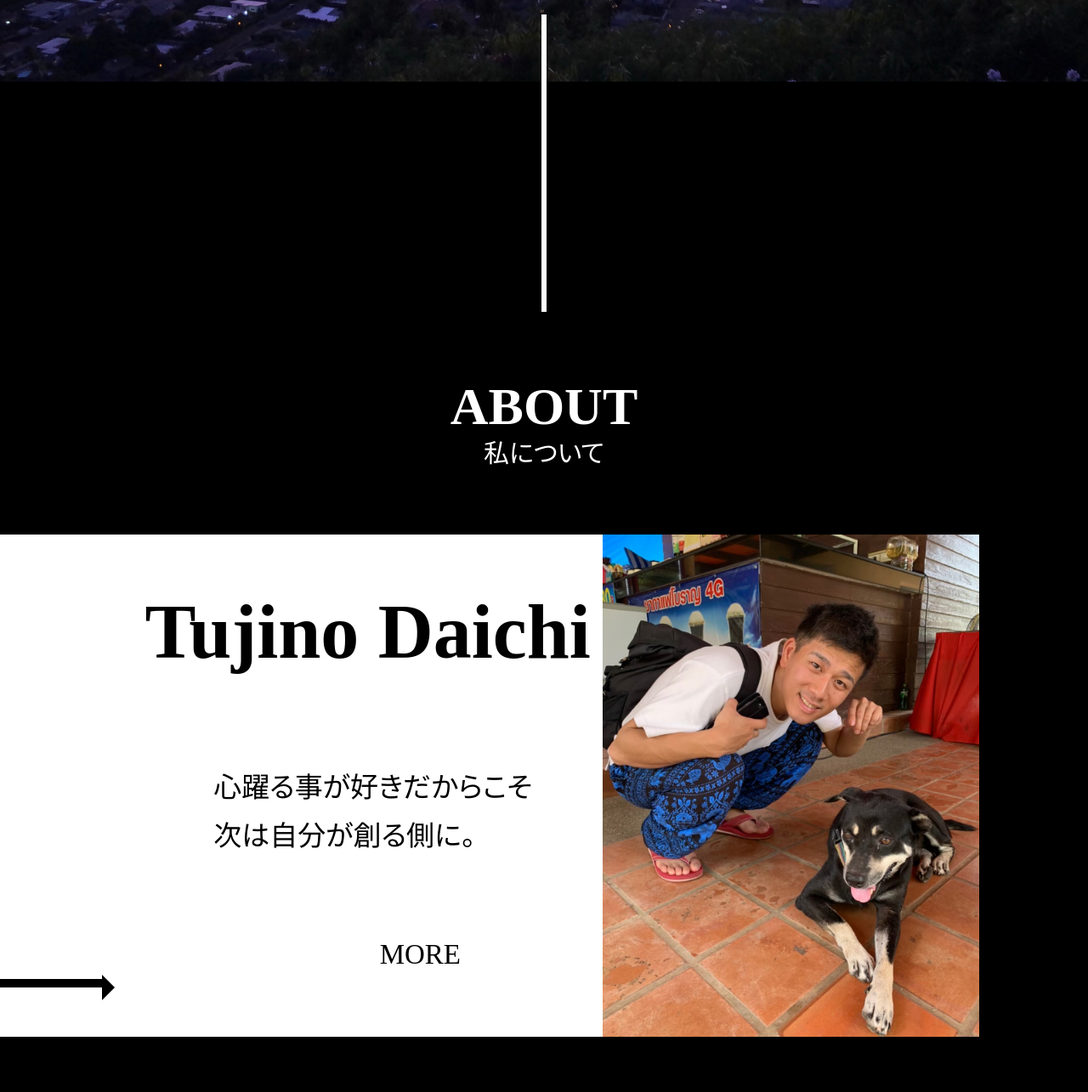
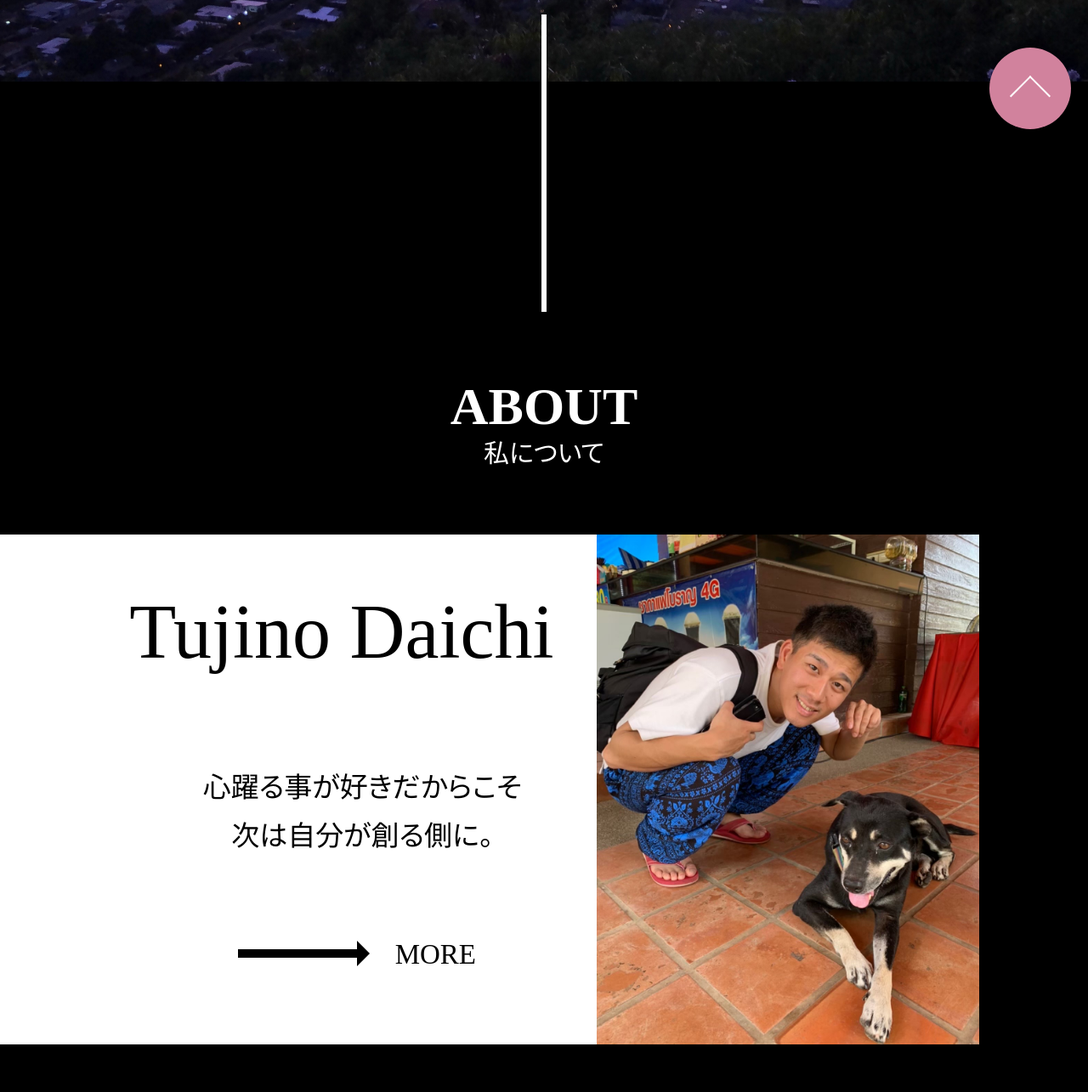
Before and after one commit to DaichiTsujino/potoforio, a plain HTML site: page index.html in a window 1280 px wide. Shown: the part 624-1909 px from the top of the page at 85% size. Drawn offline with nearby package versions, Linux system fonts and the light colour scheme.

Commit message:
修正１
修正１

```diff
--- a/css/style.css
+++ b/css/style.css
@@ -18,9 +18,9 @@ dl {
     padding: 0;
     line-height: 1;
     color: #000000;
-    font-family: "A1 Mincho", "游明朝", YuMincho, "Hiragino Mincho ProN W3",
+    /* font-family: "A1 Mincho", "游明朝", YuMincho, "Hiragino Mincho ProN W3",
         "ヒラギノ明朝 ProN W3", "Hiragino Mincho ProN", "HG明朝E", "ＭＳ Ｐ明朝",
-        "ＭＳ 明朝", serif;
+        "ＭＳ 明朝", serif; */
     font-feature-settings: "palt";
 }
 
@@ -47,6 +47,7 @@ img {
 
 body {
     background-color: #000000;
+    font-family: ヒラギノ丸ゴ ProN W4;
 }
 
 /* ヘッダー */
@@ -63,6 +64,17 @@ body {
     display: flex;
     justify-content: space-between;
     margin-right: 6.09%;
+    margin-top: 20px;
+    font-family: 筑紫B丸ゴシック;
+    font-weight: bold;
+}
+
+h1 {
+    padding-left: 30px;
+}
+
+.header_container nav ul {
+    padding-top: 15px;
 }
 
 .nav {
@@ -78,8 +90,8 @@ nav li a {
     font-weight: bold;
     display: block;
     width: 200px;
-    /* color: #fff; */
     text-align: center;
+    color: #fff;
 }
 
 .hyoudai {
@@ -90,6 +102,8 @@ nav li a {
     font-size: 70px;
     text-align: center;
     margin-top: -550px;
+    font-family: 筑紫B丸ゴシック;
+    font-weight: bold;
 }
 
 .ton p {
@@ -111,6 +125,8 @@ h2 {
     font-size: 62px;
     text-align: center;
     color: #fff;
+    font-family: 筑紫B丸ゴシック;
+    font-weight: bold;
 }
 
 /* <!-- about 私について --> */
@@ -126,20 +142,27 @@ h2 {
     text-align: center;
     color: #fff;
     padding-top: 10px;
+    /* font-family: ヒラギノ丸ゴ ProN W4; */
 }
 
 .about_content {
     background-color: #fff;
     margin-right: 10%;
-    height: 591px;
+    height: 600px;
     max-width: 100%;
+    text-align: center;
 }
 
-h3 {
+.about_content2 {
+    width: 700px;
+}
+
+.name {
     /* text-align: center; */
     font-size: 90px;
     padding-left: 14.8%;
     padding-top: 70px;
+    /* font-family: ヒラギノ丸ゴ ProN W4; */
 }
 
 .about_content p {
@@ -149,22 +172,24 @@ h3 {
     padding-bottom: 105px;
     line-height: 1.75;
     display: block;
+    /* font-family: ヒラギノ丸ゴ ProN W4; */
 }
 
-h4 {
-    zoom: 0.4;
-    /* width: 50%; */
+.ware {
+    width: 450px;
     float: right;
-    margin-top: -1225px;
+    margin-top: -600px;
     position: relative;
+    margin-right: 10%;
 }
 
 .arrow {
     display: inline-block;
     height: 10px;
-    width: 120px;
+    width: 130px;
     position: relative;
-    top: 30px;
+    top: -5px;
+    padding-right: 10px;
     background-color: #000000;
 }
 
@@ -175,21 +200,21 @@ h4 {
     height: 0;
     border: 15px solid transparent;
     border-left: 15px solid;
-    left: 120px;
-    top: -5px;
+    left: 140px;
+    top: -10px;
 }
 
 .arrow_text {
     position: relative;
     font-size: 33px;
-    padding-left: 250px;
+    padding-left: 220px;
     margin-top: -150px;
 }
 
 /* <!-- WORK 製作したもの --> */
 
 .wrap2 {
-    padding-bottom: 160px;
+    padding-bottom: 100px;
     margin-top: 180px;
     padding-top: 80px;
     text-align: center;
@@ -214,6 +239,7 @@ h4 {
     margin: 0 auto;
     padding-left: 10px;
     padding-right: 10px;
+    /* font-family: ヒラギノ丸ゴ ProN W4; */
 }
 h5 {
     font-size: 35px;
@@ -262,6 +288,7 @@ h5 {
     margin: 0 auto;
     padding-left: 10px;
     padding-right: 10px;
+    /* font-family: ヒラギノ丸ゴ ProN W4; */
 }
 
 h6 {
@@ -336,6 +363,8 @@ h6 {
     width: 1000px;
     margin: 0 auto;
     margin-top: -200px;
+    font-family: 筑紫B丸ゴシック;
+    font-weight: bold;
 }
 
 .history1 {
@@ -366,6 +395,10 @@ h6 {
     padding-top: 10px;
 }
 
+.toiawase_content {
+    background: url(potoforio/images/last) no-repeat center center/cover;
+}
+
 /* .toiawase img {
     width: 100vw;
     height: 500px;
@@ -377,9 +410,9 @@ h6 {
     text-align: center;
     color: #fff;
     line-height: 1.75;
-    /* margin-top: -450px; */
     margin-bottom: 50px;
-    /* width: 400px; */
+    font-family: 筑紫B丸ゴシック;
+    font-weight: bold;
 }
 
 .box7 {
@@ -396,19 +429,53 @@ h6 {
 .toiawase_button {
     padding-top: 10px;
     color: #fff;
+    /* font-family: ヒラギノ丸ゴ ProN W4; */
 }
 
 .sns {
-    zoom: 0.075;
+    width: 100px;
 }
 
 .sns ul {
     display: flex;
     margin-top: 50px;
-    /* justify-content: space-between; */
+    justify-content: center;
 }
 
 .last p {
     text-align: center;
     font-size: 10px;
+    /* font-family: ヒラギノ丸ゴ ProN W4; */
 }
+
+/* ボタン */
+
+.botton {
+    position: fixed;
+    bottom: 20px;
+    right: 20px;
+}
+
+.arrow1 {
+    display: inline-block;
+    position: relative;
+    border-radius: 50%;
+    width: 6em;
+    height: 6em;
+    background: #d1829d;
+    cursor: pointer;
+    vertical-align: middle;
+    margin-bottom: 4px;
+}
+
+.arrow1:before {
+    content: "";
+    position: absolute;
+    width: 2em;
+    height: 2em;
+    border-left: 2px solid #fff;
+    border-bottom: 2px solid #fff;
+    top: 42%;
+    left: 32%;
+    transform: rotate(135deg);
+}
--- a/index.html
+++ b/index.html
@@ -7,6 +7,11 @@
     <meta name="viewport" content="width=device-width, initial-scale=1.0">
     <title>ポートフォリオ</title>
     <meta name="description" content="自分のポートフォリオ">
+    <script src="https://ajax.googleapis.com/ajax/libs/jquery/3.6.0/jquery.min.js"></script>
+    <link rel="stylesheet" type="text/css" href="https://cdn.jsdelivr.net/npm/slick-carousel@1.8.1/slick/slick.css" />
+    <link rel="stylesheet" type="text/css"
+        href="https://cdn.jsdelivr.net/npm/slick-carousel@1.8.1/slick/slick-theme.css">
+    <script src="https://cdn.jsdelivr.net/npm/slick-carousel@1.8.1/slick/slick.min.js"></script>
     <link rel="stylesheet" href="css/style.css">
 </head>
 
@@ -50,21 +55,24 @@
     </div>
 
     <div class="about_content">
-        <h3>Tujino Daichi</h3>
-        <p>心躍る事が好きだからこそ<br>次は自分が創る側に。</p>
 
-        <h4>
-            <img src="images/IMG_9310.JPG" alt="自己紹介写真">
-        </h4>
+        <div class="about_content2">
+            <div class="name">Tujino Daichi</div>
+            <p>心躍る事が好きだからこそ<br>次は自分が創る側に。</p>
 
+            <div class="arrow"></div>
 
-        <div class="arrow"></div>
-
-        <div class="arrow_text">
-            <p>MORE</p>
+            <div class="arrow_text">
+                <p>MORE</p>
+            </div>
         </div>
 
     </div>
+
+    <div class="ware">
+        <img src="images/IMG_9310.JPG" alt="自己紹介写真">
+    </div>
+
 
 
     <!-- WORK 製作したもの -->
@@ -207,9 +215,14 @@
 
     </div>
 
+    <!-- ボタン -->
 
 
-
+    <div class="botton">
+        <a href="#header">
+            <p><span class="arrow1"></span></p>
+        </a>
+    </div>
 
 
 
```
Also changed, not shown: images/last.jpg (added), 1 other file.
